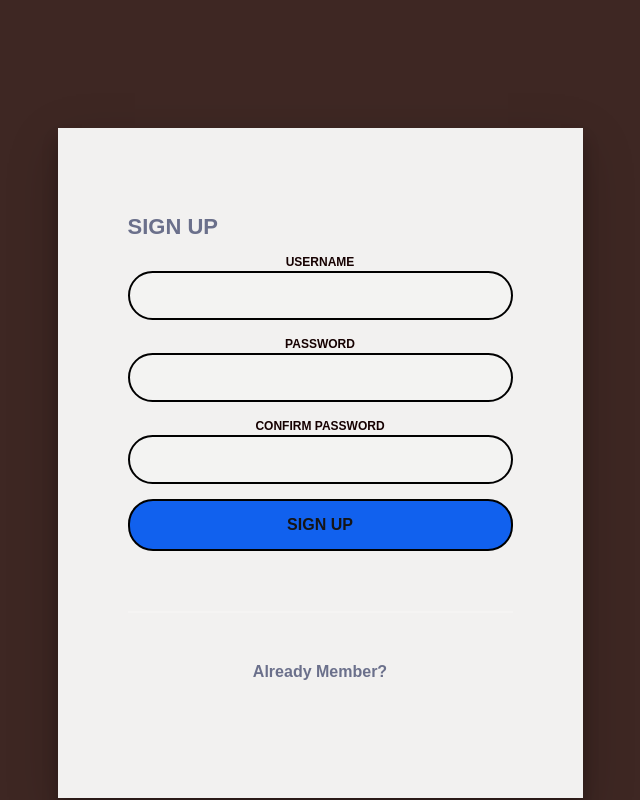
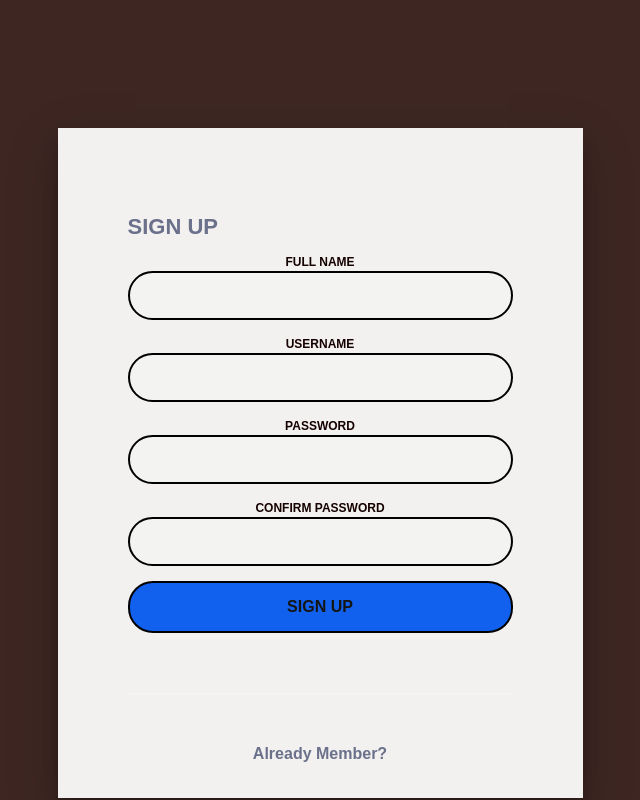
Before and after one commit to MaorBemdoo/Dax-Library, a Flask app: page /register in a window 1280 px wide. Shown: the whole page, without its empty margins (320-960 px from the left). Run offline with Flask 3, Linux system fonts and the light colour scheme.

Commit message:
add full name feld to register

```diff
--- a/app/templates/register.html
+++ b/app/templates/register.html
@@ -15,6 +15,10 @@
       <label for="tab-2" class="tab">Sign Up</label>
       <div class="login-form">
         <div class="sign-up-htm">
+          <div class="group">
+            <label for="sign-up-fullname" class="label">Full Name</label>
+            <input id="sign-up-fullname" type="text" class="input">
+          </div>
           <div class="group">
             <label for="sign-up-username" class="label">Username</label>
             <input id="sign-up-username" type="text" class="input">
```
